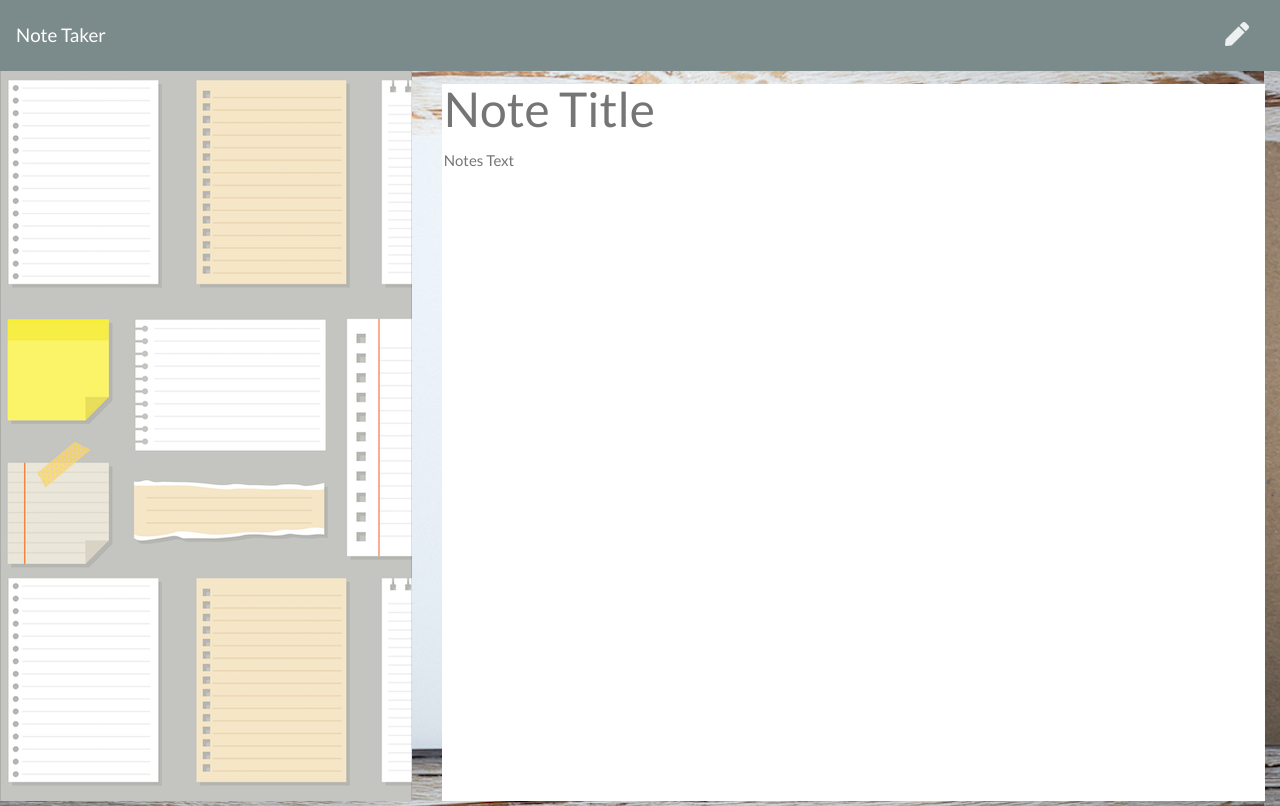
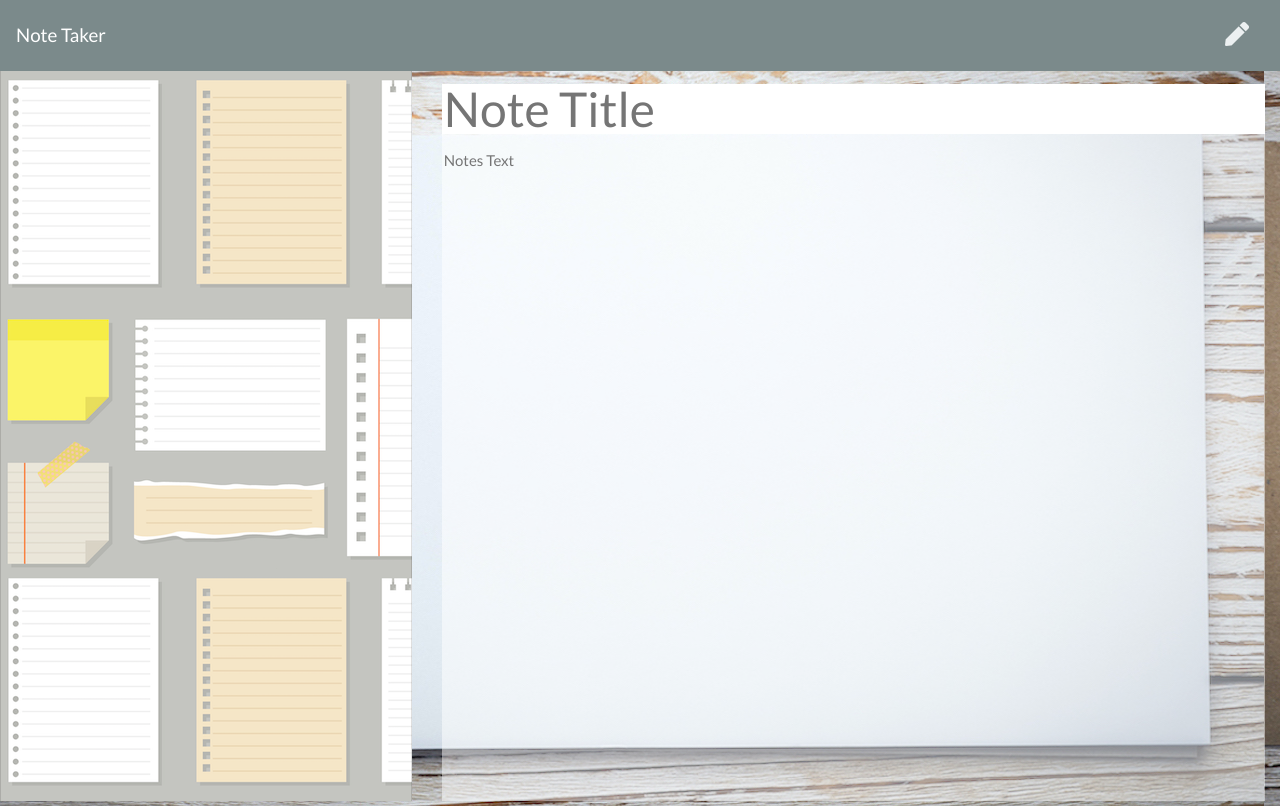
Before and after one commit to lee-amber-alex/Note.Taker, a website: page app/public/notes.html in a window 1280 px wide. Drawn offline with nearby package versions, Linux system fonts and the light colour scheme; no server answers.

Commit message:
Adjusted notes html styling

```diff
--- a/app/public/assets/css/styles.css
+++ b/app/public/assets/css/styles.css
@@ -39,6 +39,11 @@ body {
 .note-title:read-only,
 .note-textarea:read-only {
   color: black;
+
+}
+
+#noteTextBG{
+  background-color: rgba(255, 255, 255, 0.488)!important;
 }
 
 .list-container .card {
--- a/app/public/notes.html
+++ b/app/public/notes.html
@@ -31,7 +31,7 @@
       </div>
       <div class="col-8">
         <input class="note-title" placeholder="Note Title" maxlength="28" type="text">
-        <textarea class="note-textarea" placeholder="Notes Text"></textarea>
+        <textarea id="noteTextBG" class="note-textarea" placeholder="Notes Text"></textarea>
       </div>
     </div>
   </div>
```
